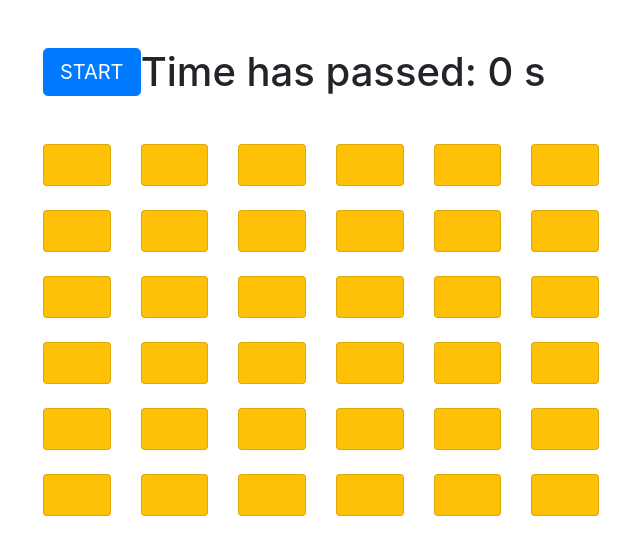
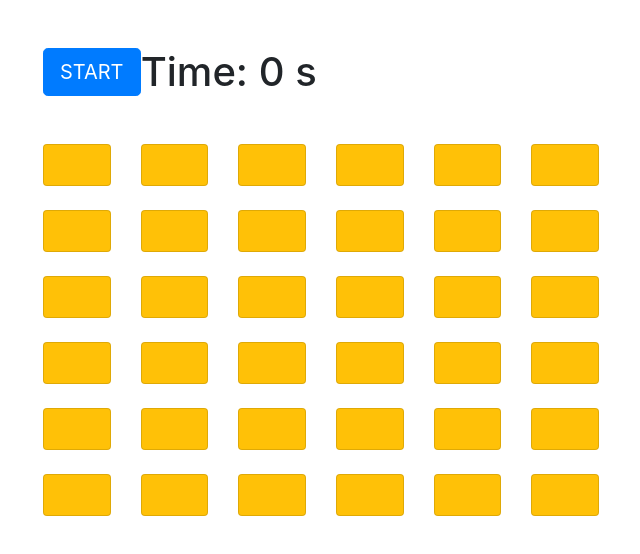
Before and after one commit to vladimirloskutov/memory-game, a React (Create React App) app: page / in a window 1280 px wide. Shown: the top 554 px of the page, without its empty margins (20-660 px from the left). Built offline with nearby package versions, Linux system fonts and the light colour scheme.

Commit message:
small fix

```diff
--- a/src/components/Timer.jsx
+++ b/src/components/Timer.jsx
@@ -4,7 +4,7 @@ export default class Timer extends React.Component {
   render() {
     const { gameTimer } = this.props;
     return (
-        <div className="h1 d-inline">Time has passed: {gameTimer} s</div>
+        <div className="d-inline h1">Time: {gameTimer} s</div>
     );
   }
 }
```
